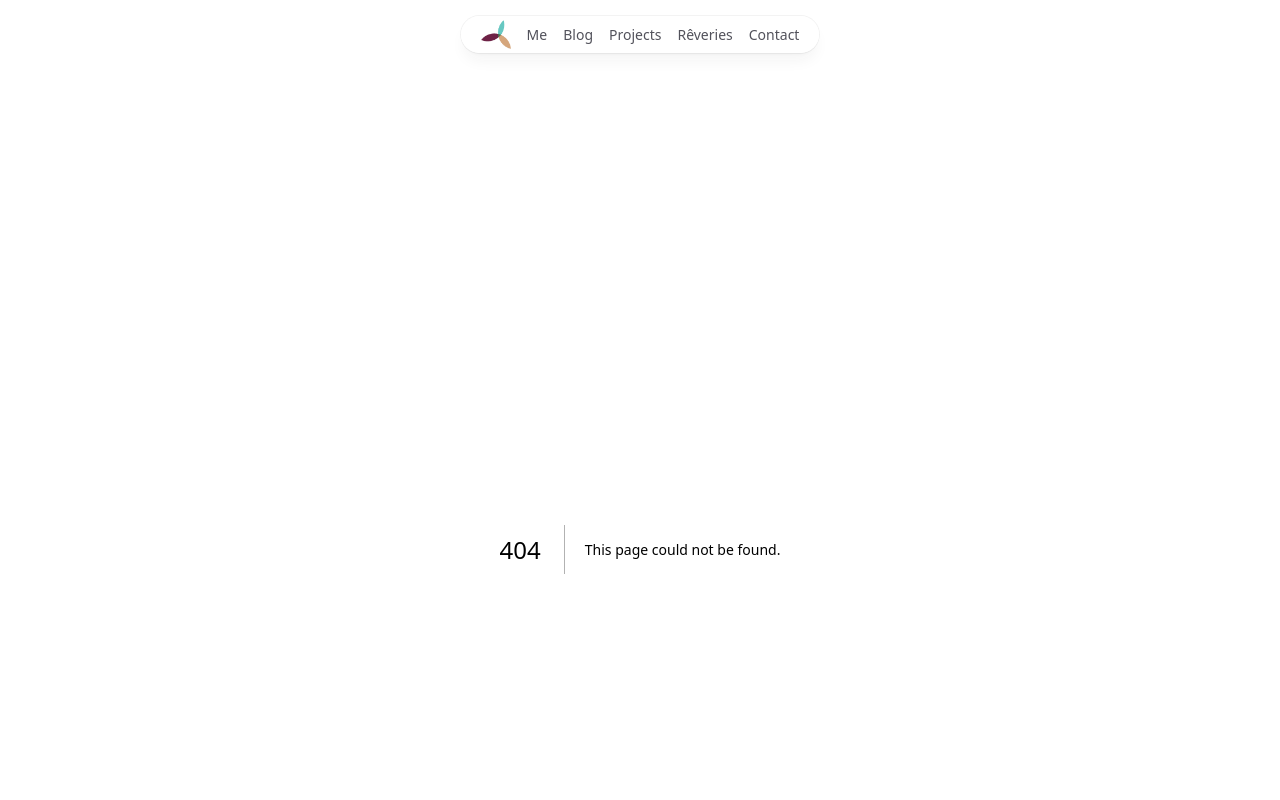
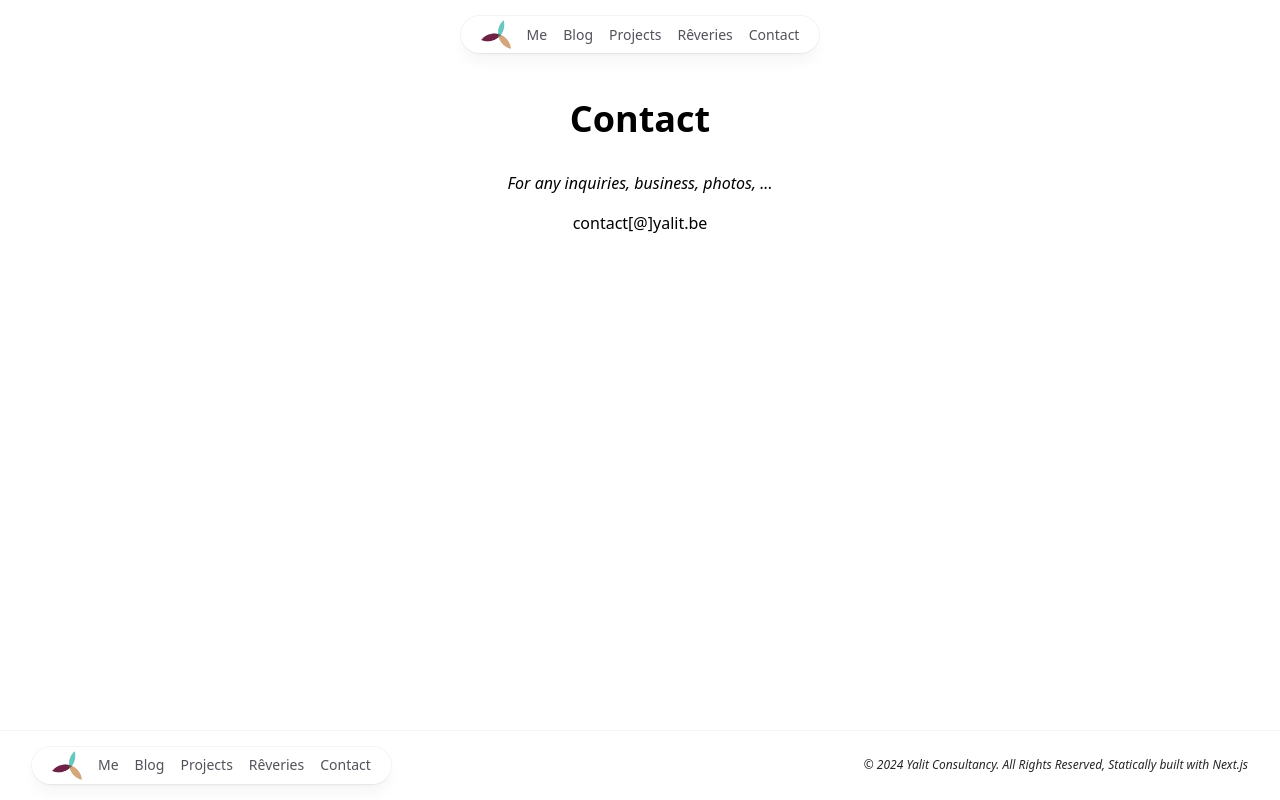
Before and after one commit to yalit/yalit-site, a Next.js app: page /contact in a window 1280 px wide. Before the commit this address had no page. Shown: the top 800 px of the page. Built offline with nearby package versions, Linux system fonts and the light colour scheme.

Commit message:
feat : add contact page

```diff
--- a/pages/_app.tsx
+++ b/pages/_app.tsx
@@ -12,11 +12,11 @@ export default function Layout({ Component, pageProps }: AppProps) {
                 <Navigation type="top" />
             </header>
 
-            <main className="pt-[var(--content-offset)]">
+            <main className="pt-[var(--content-offset)] flex-1">
                 <Component {...pageProps} />
             </main>
 
-            <footer className="flex flex-col md:flex-row justify-start md:justify-between items-center flex-wrap border-t border-zinc-100 mt-10 pb-16 pt-10 md:px-4 lg:px-8">
+            <footer className="flex flex-col md:flex-row justify-start md:justify-between items-center flex-wrap border-t border-zinc-100  md:px-4 lg:px-8">
                 <Navigation type="bottom" />
                 <div className="flex-1"></div>
                 <div className="text-zinc-800 text-xs italic">
--- /dev/null
+++ b/pages/contact.tsx
@@ -0,0 +1,10 @@
+export default function Contact() {
+    return (
+        <div className="text-center">
+            <div className="text-4xl font-bold mt-[-50px] mb-4">Contact</div>
+
+            <div className="mt-8 italic">For any inquiries, business, photos, ...</div>
+            <div className="mt-4">contact[@]yalit.be</div>
+        </div>
+    )
+}
--- a/styles/globals.css
+++ b/styles/globals.css
@@ -25,6 +25,8 @@ a {
 
 /* remodeling the container to remove the backdrop-filter which causes the position: fixed not to work for Lightbox */
 .container-perso {
+    display: flex;
+    flex-direction: column;
     margin-left: auto;
     margin-right: auto;
     min-height: 100vh;
@@ -44,6 +46,7 @@ a {
     .image-wrapper {
         width: 100%;
         height: 100%;
+
         img {
             max-width: 100%;
             max-height: 100%;
@@ -58,9 +61,11 @@ a {
     .title {
         @apply mb-8 text-4xl font-bold text-zinc-800 sm:text-5xl;
     }
+
     .description {
         @apply text-base md:text-lg text-zinc-600 leading-8;
-        & > div {
+
+        &>div {
             @apply flex flex-col md:flex-row justify-between items-center gap-10;
 
             &:last-child {
@@ -100,6 +105,7 @@ a {
 
         .post-date {
             @apply relative flex order-first gap-3 items-center text-base text-zinc-400 w-60 md:p-5 mb-4 md:mb-0;
+
             p:first-child {
                 @apply md:hidden;
             }
@@ -125,10 +131,12 @@ a {
 
 .img-hero {
     @apply mb-8;
+
     img {
         @apply w-full h-full;
         aspect-ratio: 3.5 / 1;
     }
+
     .img-credit {
         @apply text-sm text-zinc-400 text-right mr-4 italic;
     }
@@ -136,6 +144,7 @@ a {
 
 .post-container {
     @apply mx-auto w-full max-w-5xl px-4 lg:px-8;
+
     .date {
         @apply order-first flex items-center text-base text-zinc-400;
     }
@@ -183,10 +192,10 @@ a {
     ol {
         @apply list-decimal list-inside;
 
-    & > li {
+        &>li {
             @apply mb-2;
 
-      & > p {
+            &>p {
                 @apply inline;
             }
         }
@@ -206,6 +215,7 @@ a {
 
     .gatsby-highlight {
         @apply my-8 rounded-lg;
+
         pre {
             @apply my-8 rounded-lg;
         }
@@ -261,12 +271,13 @@ a {
     .projects__list__container {
         @apply w-full flex items-center justify-center;
 
-    & > div {
+        &>div {
             @apply box-border;
         }
 
         .projects__list__project {
             @apply w-1/2 px-4 border-gray-400 pt-4 pb-16 cursor-pointer;
+
             &:hover {
                 @apply border-blue-800 bg-blue-50;
             }
@@ -282,6 +293,7 @@ a {
 
         &.even {
             @apply justify-start;
+
             .projects__list__project {
                 @apply border-r-4 text-right;
             }
@@ -289,6 +301,7 @@ a {
 
         &.odd {
             @apply justify-end flex-row-reverse;
+
             .projects__list__project {
                 @apply border-l-4;
             }
@@ -343,6 +356,7 @@ a {
         .title {
             @apply text-2xl font-bold uppercase;
         }
+
         .subtitle {
             @apply text-sm text-gray-600;
         }
@@ -350,9 +364,11 @@ a {
 
     .gallery-info {
         @apply flex items-start justify-start gap-9 mb-6;
+
         .info-title {
             @apply text-sm font-[600] uppercase pl-2 border-l-4 border-black;
         }
+
         .info-content {
             @apply text-sm pl-2 text-gray-600;
         }
@@ -364,9 +380,11 @@ a {
         .photos-column {
             .photo {
                 @apply relative mb-4 cursor-pointer;
+
                 img {
                     @apply rounded-md;
                 }
+
                 .photo-info {
                     @apply pl-1 text-sm text-gray-600 border-l-2 border-gray-600 mt-2;
                 }
```
Lines whose indentation alone changed are shown as unchanged.
